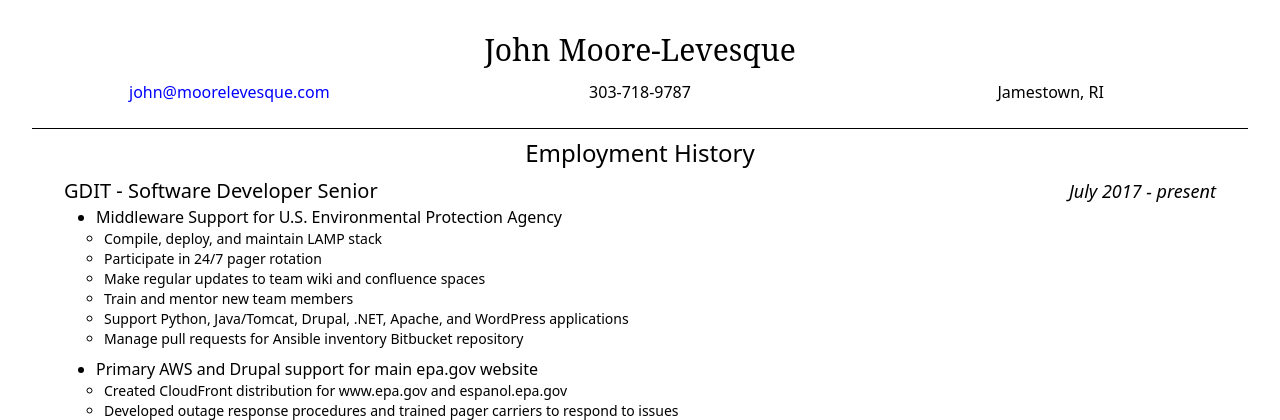
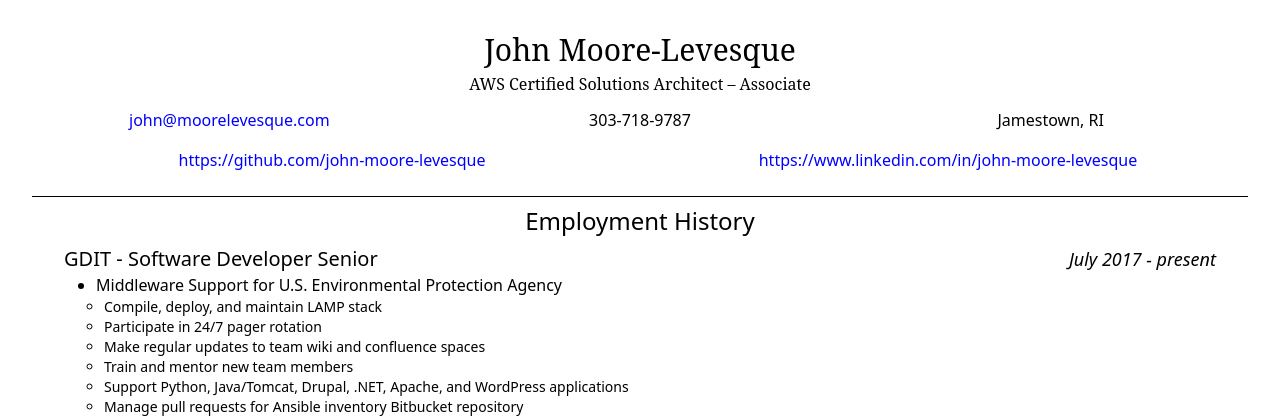
Before and after one commit to john-moore-levesque/moorelevesque-django, a Django app: page /resume in a window 1280 px wide. Shown: the top 420 px of the page. Run offline with Django 3.2, Linux system fonts and the light colour scheme; data comes from the database, SQL or seed files in the repository.

Commit message:
continuing to make formatting changes

```diff
--- a/resumebuilder/resume/templates/index.html
+++ b/resumebuilder/resume/templates/index.html
@@ -8,15 +8,22 @@ John Moore-Levesque
 <div class="resume">
     <div class="resume-header">
         <h1 class="name">John Moore-Levesque</h1>
-        <div class="grid grid-cols-3 gap-4">
-            <div>
+        <h5 class="headline">AWS Certified Solutions Architect – Associate</h5>
+        <div class="grid grid-cols-6 gap-4">
+            <div class="col-span-2">
                 <a class="email" href="mailto:john@moorelevesque.com.com">john@moorelevesque.com</a>
             </div>
-            <div>
+            <div class="col-span-2">
                 <p class="phone">303-718-9787</p>
             </div>
-            <div>
+            <div class="col-span-2">
                 <p class="locale">Jamestown, RI</p>
+            </div>
+            <div class="col-span-3">
+                <a href="https://github.com/john-moore-levesque">https://github.com/john-moore-levesque</a>
+            </div>
+            <div class="col-span-3">
+                <a href="https://www.linkedin.com/in/john-moore-levesque">https://www.linkedin.com/in/john-moore-levesque</a>
             </div>
         </div>
 
```
Also changed, not shown: js/css/tailwind.css (+28 -3 lines), resumebuilder/static/css/tailwind-output.css.
